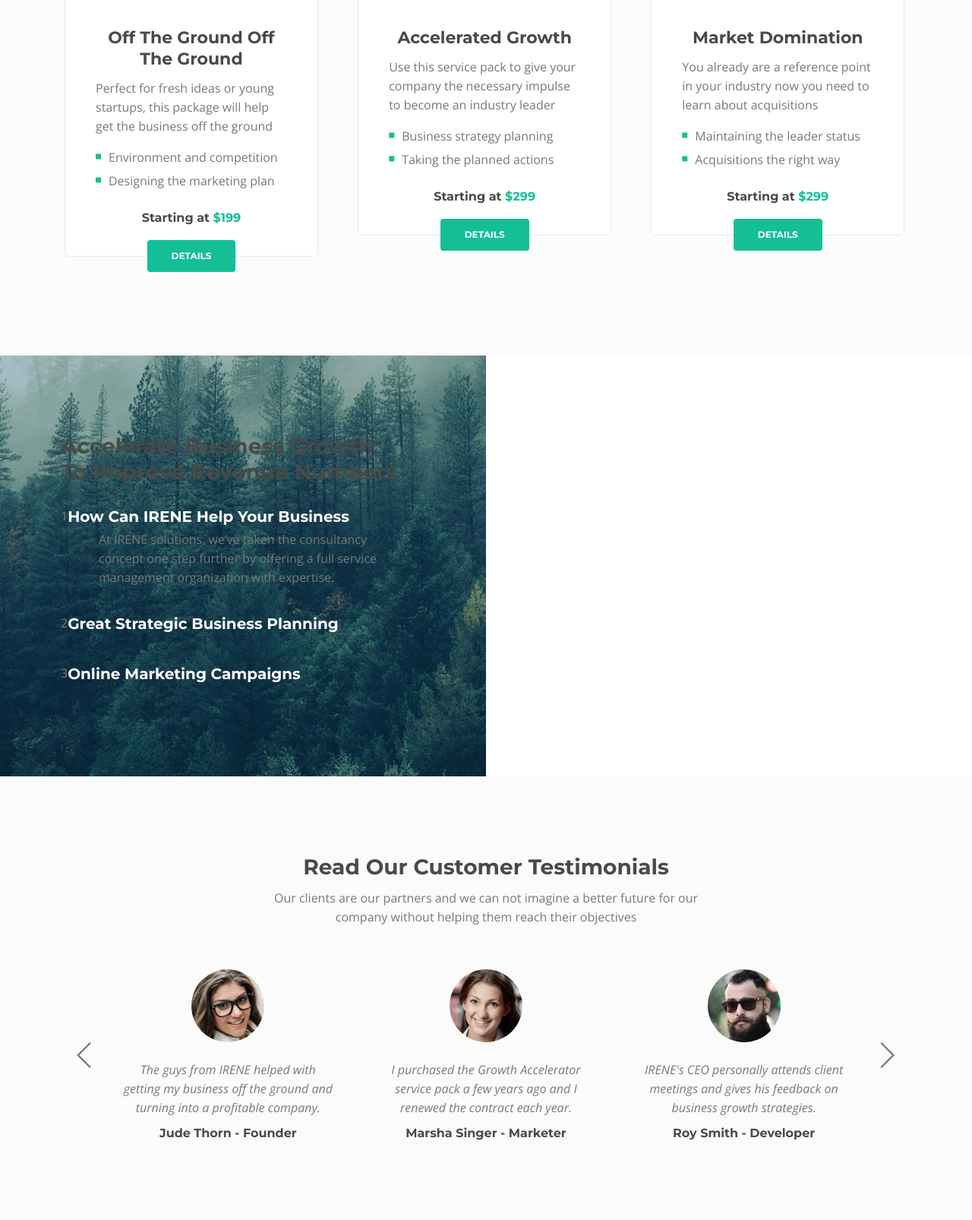
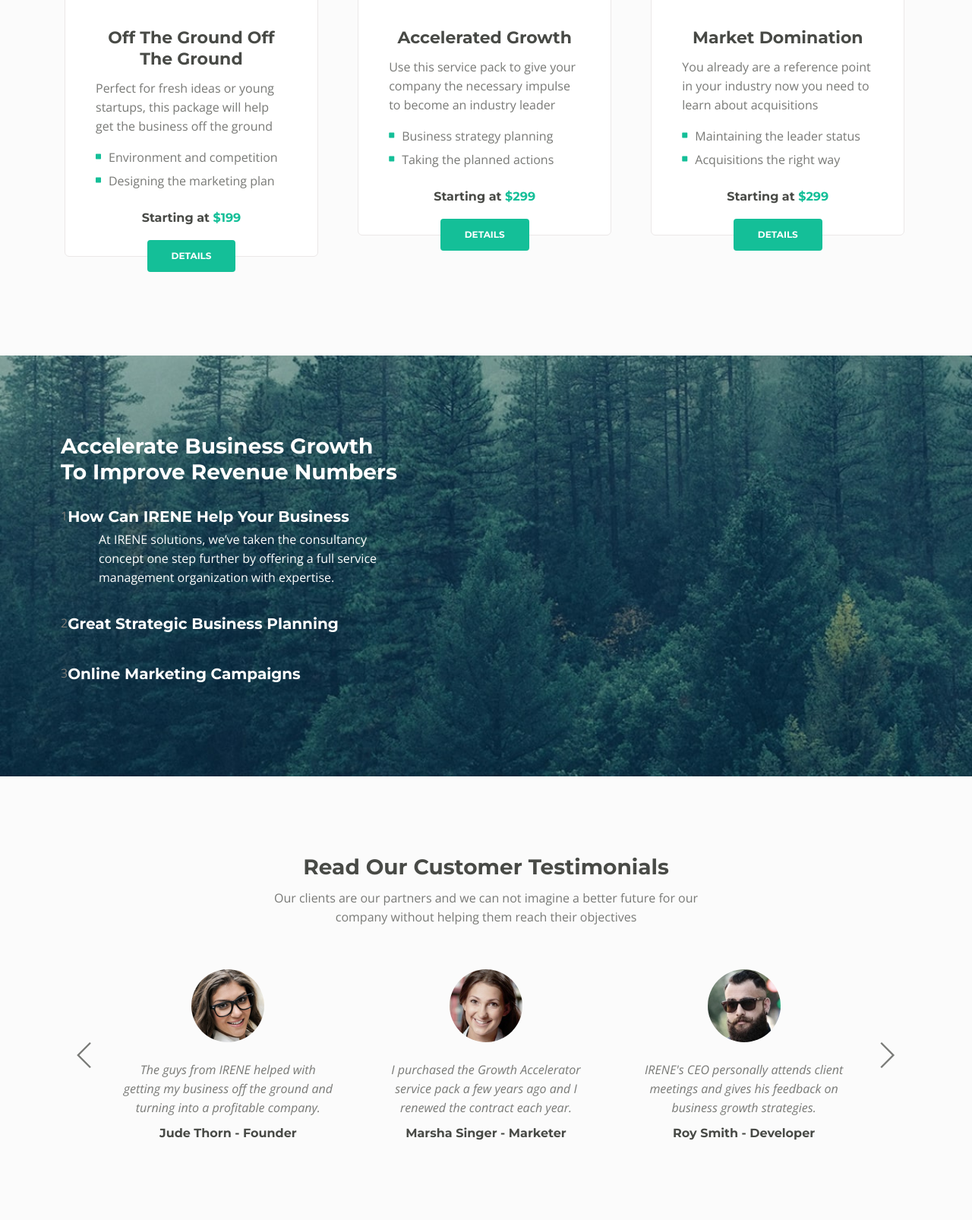
Before and after one commit to domerchan/domerchan.github.io, a PHP site: page / in a window 1280 px wide. Shown: the part 2396-4002 px from the top of the page at 76% size. Run offline with PHP 8.4, Linux system fonts and the light colour scheme.

Commit message:
details 1

```diff
--- a/css/styles.css
+++ b/css/styles.css
@@ -1109,6 +1109,7 @@ screen and (-ms-high-contrast: none) {
 
 .accordion h2 {
     margin-bottom: 1.625rem;
+    color: #fff;
 }
 
 .accordion .item {
@@ -2270,7 +2271,7 @@ a:hover.back-to-top {
         display: inline-block;
     }
     .accordion .area-2 {
-        width: 50%;
+        width: 100%;
         height: 100%;
         display: inline-block;
         vertical-align: top;
--- a/index.html
+++ b/index.html
@@ -359,7 +359,7 @@
                         </span>
                     </div>
                     <div id="collapseOne" class="collapse show" IRENE-labelledby="headingOne" data-parent="#accordionOne">
-                        <div class="accordion-body">
+                        <div class="accordion-body" style="color: #fff;">
                             At IRENE solutions, we’ve taken the consultancy concept one step further by offering a full service management organization with expertise.
                         </div>
                     </div>
@@ -373,7 +373,7 @@
                         </span>
                     </div>
                     <div id="collapseTwo" class="collapse" IRENE-labelledby="headingTwo" data-parent="#accordionOne">
-                        <div class="accordion-body">
+                        <div class="accordion-body" style="color: #fff;">
                             IRENE partners with businesses to business growth and development ideas including environment analysis, plan execution and evaluation.
                         </div>
                     </div>
@@ -387,7 +387,7 @@
                         </span>
                     </div>
                     <div id="collapseThree" class="collapse" IRENE-labelledby="headingThree" data-parent="#accordionOne">
-                        <div class="accordion-body">
+                        <div class="accordion-body" style="color: #fff;">
                             An awesome online marketing plan won't save your bad product but paired with a good product, the sky is the limit for what can be achieved.
                         </div>
                     </div>
```
